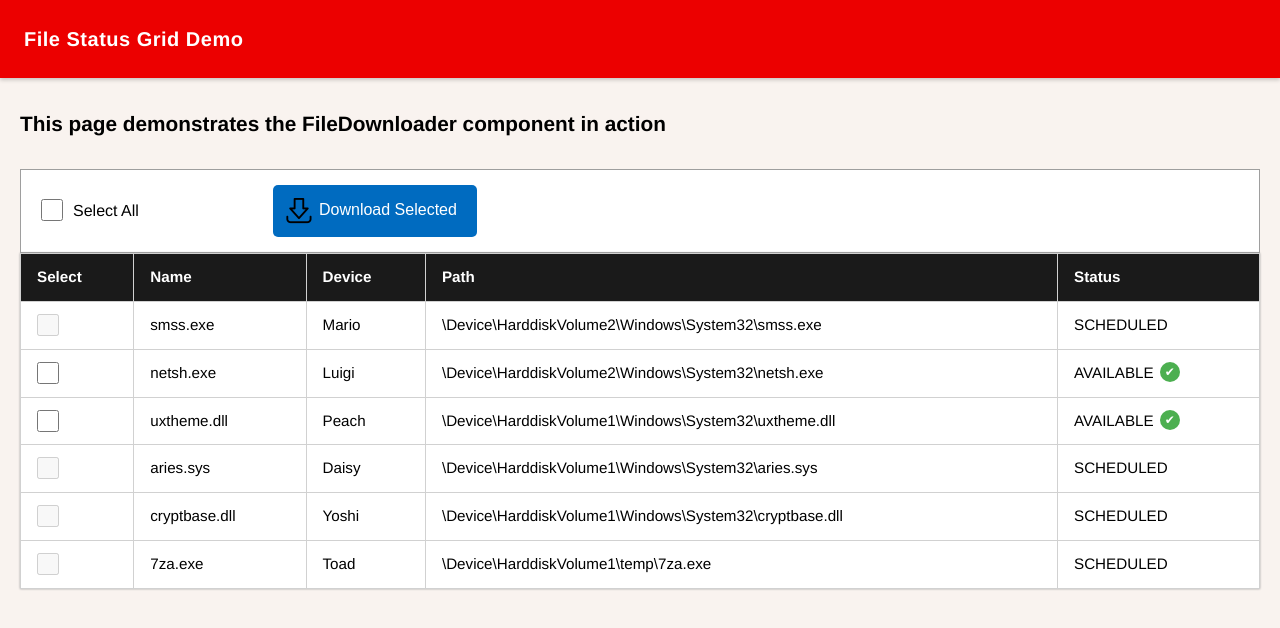
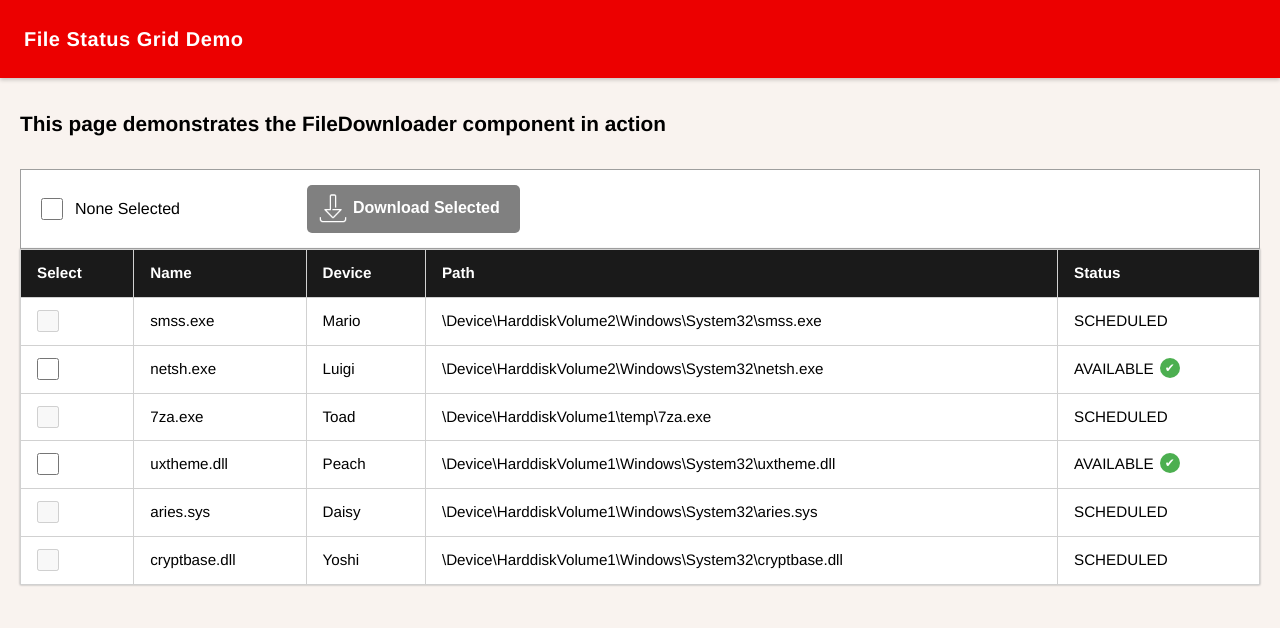
Before and after one commit to Siddhant-awati/FileStatusGrid, a React (Vite) app: page / in a window 1280 px wide. Shown: the top 628 px of the page. Built offline with nearby package versions, Linux system fonts and the light colour scheme.

Commit message:
feat: add file selection and download functionality with reusable utilities - Implemented logic to select available files and trigger downloads - Created utility functions to improve code reuse and maintainability - Applied minor UI enhancements

```diff
--- a/public/mock-data/files.json
+++ b/public/mock-data/files.json
@@ -1,58 +1,40 @@
 {
   "files": [
     {
-      "id": "file-001",
       "name": "smss.exe",
       "device": "Mario",
       "path": "\\Device\\HarddiskVolume2\\Windows\\System32\\smss.exe",
-      "status": "scheduled",
-      "lastModified": "2025-08-20T10:00:00Z",
-      "size": 20480
+      "status": "scheduled"
     },
     {
-      "id": "file-002",
       "name": "netsh.exe",
       "device": "Luigi",
       "path": "\\Device\\HarddiskVolume2\\Windows\\System32\\netsh.exe",
-      "status": "available",
-      "lastModified": "2025-08-19T14:30:00Z",
-      "size": 51200
+      "status": "available"
     },
     {
-      "id": "file-003",
+      "name": "7za.exe",
+      "device": "Toad",
+      "path": "\\Device\\HarddiskVolume1\\temp\\7za.exe",
+      "status": "scheduled"
+    },
+    {
       "name": "uxtheme.dll",
       "device": "Peach",
       "path": "\\Device\\HarddiskVolume1\\Windows\\System32\\uxtheme.dll",
-      "status": "available",
-      "lastModified": "2025-08-18T09:15:00Z",
-      "size": 102400
+      "status": "available"
     },
     {
-      "id": "file-004",
       "name": "aries.sys",
       "device": "Daisy",
       "path": "\\Device\\HarddiskVolume1\\Windows\\System32\\aries.sys",
-      "status": "scheduled",
-      "lastModified": "2025-08-20T11:45:00Z",
-      "size": 40960
+      "status": "scheduled"
     },
     {
-      "id": "file-005",
       "name": "cryptbase.dll",
       "device": "Yoshi",
       "path": "\\Device\\HarddiskVolume1\\Windows\\System32\\cryptbase.dll",
-      "status": "scheduled",
-      "lastModified": "2025-08-20T12:00:00Z",
-      "size": 30720
-    },
-    {
-      "id": "file-006",
-      "name": "7za.exe",
-      "device": "Toad",
-      "path": "\\Device\\HarddiskVolume1\\temp\\7za.exe",
-      "status": "scheduled",
-      "lastModified": "2025-08-20T13:00:00Z",
-      "size": 153600
+      "status": "scheduled"
     }
   ]
 }
--- a/src/components/FileDownloader/FileDownloader.css
+++ b/src/components/FileDownloader/FileDownloader.css
@@ -17,14 +17,21 @@ label.cb-label {
 }
 
 button.primary {
-  padding: 10px 20px 10px 10px;
+  padding: 8px 20px 8px 10px;
   font-size: 1rem;
   background-color: #006bc0;
   color: white;
   border: 0;
   border-radius: 5px;
   cursor: pointer;
+  font-weight: 600;
   transition: background-color 0.2s ease-in-out;
+}
+button.primary:disabled,
+button.primary:disabled:hover,
+button.primary:disabled:focus {
+  background-color: gray;
+  cursor: not-allowed;
 }
 button.primary:hover,
 button.primary:focus {
@@ -71,8 +78,8 @@ img.download-icon {
   background-color: #f5f5f5;
 }
 
-.file-table tr.active {
-  background-color: #aee6ff;
+.file-table tr.selected {
+  background-color: #d5ecff;
 }
 
 .green-tick {
@@ -100,7 +107,6 @@ input.select-file {
   width: 22px;
   cursor: pointer;
   vertical-align: top;
-  margin-right: 10px;
 }
 input.select-file:disabled {
   cursor: not-allowed;
--- a/src/components/FileDownloader/FileDownloader.tsx
+++ b/src/components/FileDownloader/FileDownloader.tsx
@@ -1,36 +1,99 @@
-import React from "react";
+import React, { useMemo, useState } from "react";
 import "./FileDownloader.css";
+import type { FileModel } from "../../types/FileModel";
+import {
+  getFileKey,
+  getAvailableFiles,
+  getSelectAllState,
+  toggleKey,
+  formatDownloadMessage,
+} from "../../utils/fileHandlerUtils";
 
-interface File {
-  name: string;
-  device: string;
-  path: string;
-  status: string;
+interface FileDownloaderProps {
+  filesData: FileModel[];
+  downloadFiles?: (files: FileModel[]) => void;
 }
 
-interface FileDownloaderProps {
-  filesData: File[];
+const FileDownloader: React.FC<FileDownloaderProps> = ({
+  filesData,
+  downloadFiles,
+}) => {
+  const [selectedKeys, setSelectedKeys] = useState<string[]>([]);
+
+  const availableFiles = useMemo(
+    () => getAvailableFiles(filesData),
+    [filesData]
+  );
+
+  const availableKeys = useMemo(
+    () => availableFiles.map(getFileKey),
+    [availableFiles]
+  );
+
+  const selectAllState = useMemo(
+    () => getSelectAllState(selectedKeys, availableKeys),
+    [selectedKeys, availableKeys]
+  );
+
+  const toggleSelectAll = () => {
+    setSelectedKeys(selectAllState === "all" ? [] : availableKeys);
+  };
+
+  const toggleFile = (file: FileModel) => {
+    const key = getFileKey(file);
+    setSelectedKeys((prev) => toggleKey(key, prev));
+  };
+
+  const handleDownload = () => {
+    const selectedFiles = filesData.filter((file) =>
+      selectedKeys.includes(getFileKey(file))
+    );
+
+    if (downloadFiles) {
+      downloadFiles(selectedFiles);
+    } else {
+      alert(
+        `Downloading selected files:\n\n${formatDownloadMessage(selectedFiles)}`
+      );
     }
+  };
 
-const FileDownloader: React.FC<FileDownloaderProps> = ({ filesData }) => {
-  if (!filesData || filesData.length === 0) {
+  if (filesData.length === 0) {
     return <p role="status">No files available.</p>;
   }
 
   return (
     <section className="wrapper">
       <div className="file-controls">
-        <label htmlFor="selectAll" className="cb-label">
-          <input id="selectAll" type="checkbox" className="select-file" />
-          Select All
+        <input
+          type="checkbox"
+          id="select-all"
+          className="select-file"
+          checked={selectAllState === "all"}
+          ref={(el) => {
+            if (el) el.indeterminate = selectAllState === "some";
+          }}
+          onChange={toggleSelectAll}
+          aria-checked={
+            selectAllState === "some" ? "mixed" : selectAllState === "all"
+          }
+        />
+        <label htmlFor="select-all" className="cb-label">
+          {selectedKeys.length > 0
+            ? `Selected ${selectedKeys.length}`
+            : "None Selected"}
         </label>
 
-        <button className="primary download-btn">
+        <button
+          className="primary download-btn"
+          onClick={handleDownload}
+          disabled={selectedKeys.length === 0}
+        >
           <img
-            className="download-icon"
             src="/assets/download-icon.png"
             alt=""
             aria-hidden="true"
+            className="download-icon"
           />
           <span>Download Selected</span>
         </button>
@@ -47,15 +110,25 @@ const FileDownloader: React.FC<FileDownloaderProps> = ({ filesData }) => {
           </tr>
         </thead>
         <tbody>
-          {filesData.map((file, index) => (
-            <tr key={`${file.device}-${file.path}`}>
+          {filesData.map((file) => {
+            const key = getFileKey(file);
+            const isSelected = selectedKeys.includes(key);
+            const isAvailable = file.status === "available";
+
+            return (
+              <tr key={key} className={isSelected ? "selected" : ""}>
                 <td>
-                <label>
+                  <label htmlFor={`checkbox-${key}`}>
                     <input
+                      type="checkbox"
+                      id={`checkbox-${key}`}
                       className="select-file"
-                    type="checkbox"
+                      checked={isSelected}
+                      disabled={!isAvailable}
+                      onChange={() => toggleFile(file)}
                       aria-label={`Select file: ${file.name}`}
-                    disabled={file.status !== "available"}
+                      aria-checked={isSelected}
+                      aria-disabled={!isAvailable}
                     />
                   </label>
                 </td>
@@ -64,7 +137,7 @@ const FileDownloader: React.FC<FileDownloaderProps> = ({ filesData }) => {
                 <td>{file.path}</td>
                 <td className="status">
                   <span>{file.status}</span>
-                {file.status === "available" && (
+                  {isAvailable && (
                     <span
                       className="green-tick"
                       role="img"
@@ -73,7 +146,8 @@ const FileDownloader: React.FC<FileDownloaderProps> = ({ filesData }) => {
                   )}
                 </td>
               </tr>
-          ))}
+            );
+          })}
         </tbody>
       </table>
     </section>
--- a/src/pages/Home.tsx
+++ b/src/pages/Home.tsx
@@ -3,8 +3,17 @@ import "./Home.css";
 import FileDownloader from "../components/FileDownloader/FileDownloader";
 import { useFilesData } from "../hooks/useFilesData";
 
+/*
+Change this URL to load other test data
+For all scheduled files
+const URL = "/mock-data/files-one.json"
+
+For all available files
+const URL = "/mock-data/files-two.json"
+   */
+const URL = "/mock-data/files.json";
 const Home: React.FC = () => {
-  const { filesData, loading, error } = useFilesData("/mock-data/files.json");
+  const { filesData, loading, error } = useFilesData(URL);
 
   return (
     <div className="content">
--- /dev/null
+++ b/src/utils/fileHandlerUtils.ts
@@ -0,0 +1,28 @@
+import type { FileModel } from "../types/FileModel";
+
+export const getFileKey = (file: FileModel): string =>
+  `${file.name}-${file.path}`;
+
+export const getAvailableFiles = (files: FileModel[]): FileModel[] =>
+  files.filter((f) => f.status === "available");
+
+export type SelectAllState = "none" | "some" | "all";
+
+export const getSelectAllState = (
+  selectedKeys: string[],
+  availableKeys: string[]
+): SelectAllState => {
+  if (selectedKeys.length === 0) return "none";
+  if (selectedKeys.length === availableKeys.length) return "all";
+  return "some";
+};
+
+export const toggleKey = (key: string, selectedKeys: string[]): string[] =>
+  selectedKeys.includes(key)
+    ? selectedKeys.filter((k) => k !== key)
+    : [...selectedKeys, key];
+
+export const formatDownloadMessage = (files: FileModel[]): string =>
+  files
+    .map((file) => `Path: ${file.path}\nDevice: ${file.device}`)
+    .join("\n\n");
```
Also changed, not shown: public/mock-data/files-one.json (added, +52 -0 lines), public/mock-data/files-two.json (added, +52 -0 lines), public/assets/download-icon.png. Lines whose indentation alone changed are shown as unchanged.
